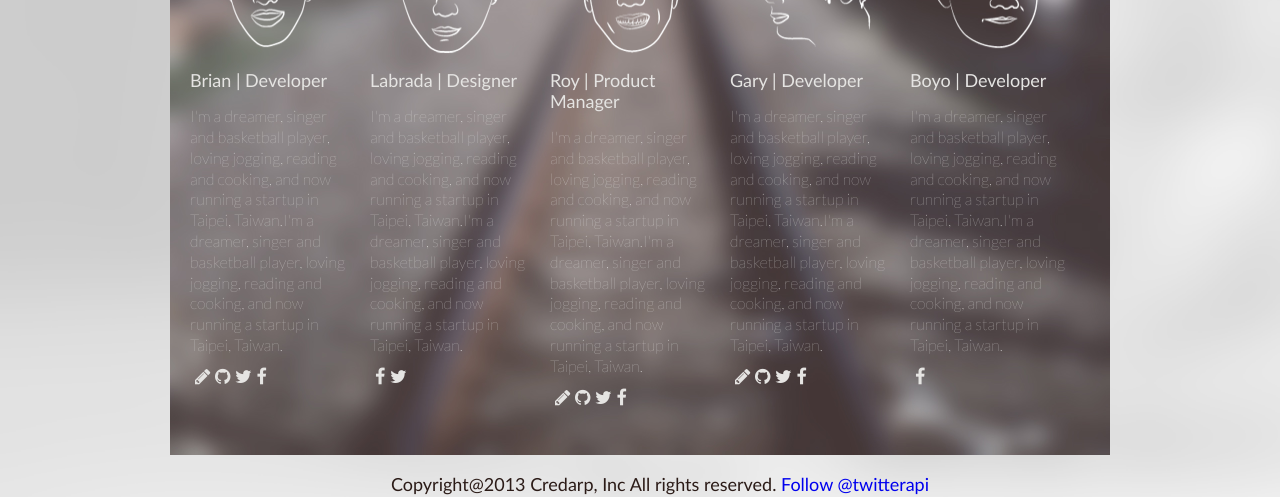
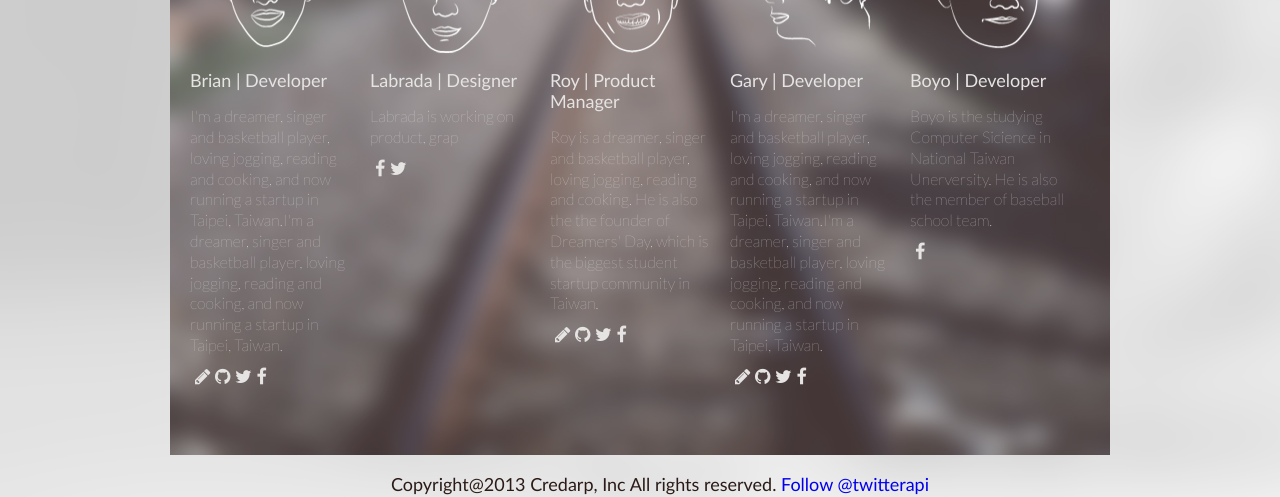
Before and after one commit to roykunglin/credarp, a Jekyll site: the page built from index.html, in a window 1280 px wide. Shown: the part 1145-1642 px from the top of the page. Built offline with Jekyll 4.4.1, drawn with Linux system fonts in a browser that asks for light colours; nearby versions of some CDN libraries; Markdown is read by kramdown in place of the engine named in the settings; the list of posts is cut into pages by our own code; comment, search, counter and statistics services are not loaded.

Commit message:
update config.yml

```diff
--- a/_config.yml
+++ b/_config.yml
@@ -16,14 +16,14 @@ members:
         url: "https://github.com/brianhu"
         class: "fa-github"
       - title: "Twitter"
-        url: "https://twitter.com/followers"
+        url: "https://twitter.com/BM_Hu"
         class: "fa-twitter"
       - title: "Facebook"
         url: "https://www.facebook.com/chihwei.hu1"
         class: "fa-facebook"
   - title: "Labrada | Designer"
     image: "web_head_labrada.png"
-    bio: "I'm a dreamer, singer and basketball player, loving jogging, reading and cooking, and now running a startup in Taipei, Taiwan.I'm a dreamer, singer and basketball player, loving jogging, reading and cooking, and now running a startup in Taipei, Taiwan."
+    bio: "Labrada is working on product, grap"
     links:
       - title: "Facebook"
         url: "https://www.facebook.com/labrada.chang"
@@ -33,7 +33,7 @@ members:
         class: "fa-twitter"
   - title: "Roy | Product Manager"
     image: "web_head_roy.png"
-    bio: "I'm a dreamer, singer and basketball player, loving jogging, reading and cooking, and now running a startup in Taipei, Taiwan.I'm a dreamer, singer and basketball player, loving jogging, reading and cooking, and now running a startup in Taipei, Taiwan."
+    bio: "Roy is a dreamer, singer and basketball player, loving jogging, reading and cooking. He is also the the founder of Dreamers' Day, which is the biggest student startup community in Taiwan."
     links:
       - title: "Blog"
         url: "http://about.roykung.com/"
@@ -52,7 +52,7 @@ members:
     bio: "I'm a dreamer, singer and basketball player, loving jogging, reading and cooking, and now running a startup in Taipei, Taiwan.I'm a dreamer, singer and basketball player, loving jogging, reading and cooking, and now running a startup in Taipei, Taiwan."
     links:
       - title: "Blog"
-        url: "http://garylai.ch"
+        url: "http://about.garylai.ch"
         class: "fa-pencil"
       - title: "Github"
         url: "http://github.com/garylai1990"
@@ -65,7 +65,7 @@ members:
         class: "fa-facebook"
   - title: "Boyo | Developer"
     image: "web_head-boyo.png"
-    bio: "I'm a dreamer, singer and basketball player, loving jogging, reading and cooking, and now running a startup in Taipei, Taiwan.I'm a dreamer, singer and basketball player, loving jogging, reading and cooking, and now running a startup in Taipei, Taiwan."
+    bio: "Boyo is the studying Computer Sicience in National Taiwan Unerversity. He is also the member of baseball school team."
     links:
       - title: "Facebook"
         url: "https://www.facebook.com/profile.php?id=100001421548102"
```
